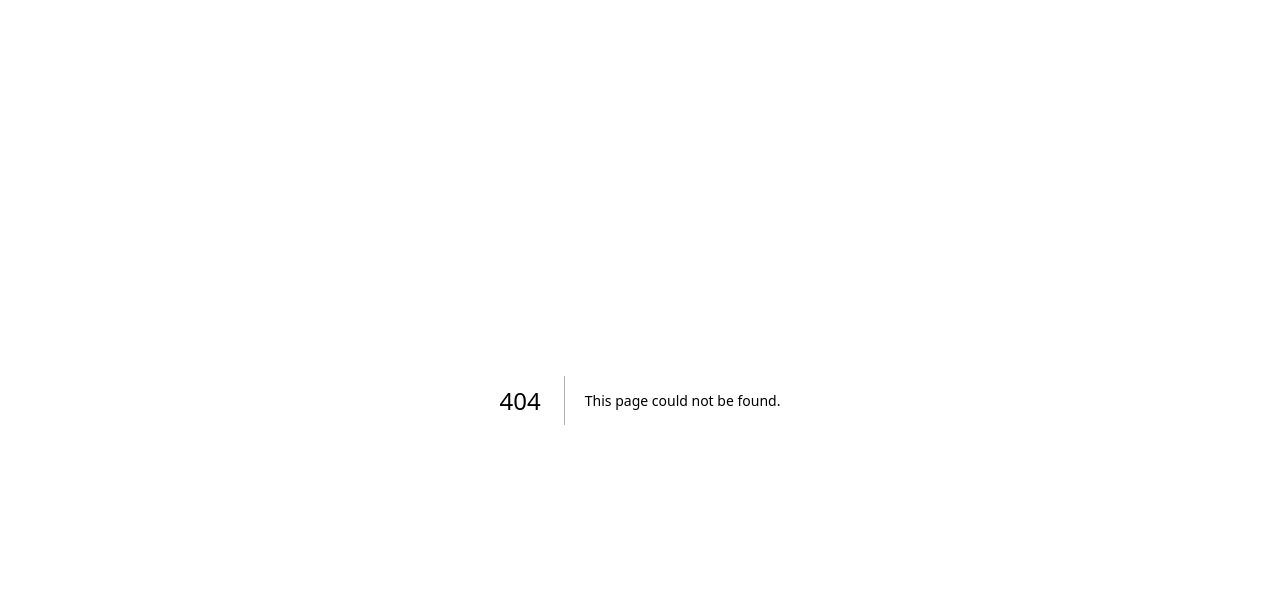
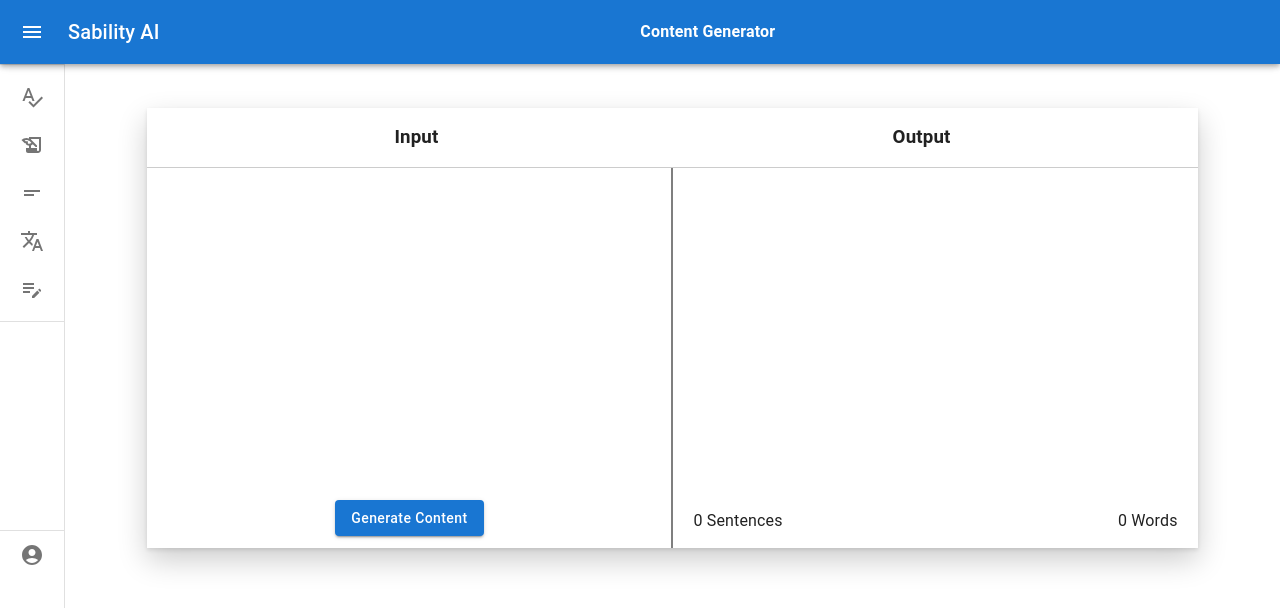
Before and after one commit to tope-olajide/sabi-ai, a Next.js app: page /generate in a window 1280 px wide. Before the commit this address had no page. Shown: the top 608 px of the page. Built offline with nearby package versions, Linux system fonts and the light colour scheme.

Commit message:
Implement the content generator page

```diff
--- /dev/null
+++ b/src/app/generate/ContentGenerator.tsx
@@ -0,0 +1,91 @@
+"use client";
+import SideBar from "@/components/SideBar";
+import Button from "@mui/material/Button";
+
+import Radio from "@mui/material/Radio";
+import RadioGroup from "@mui/material/RadioGroup";
+import FormControlLabel from "@mui/material/FormControlLabel";
+import FormControl from "@mui/material/FormControl";
+import FormLabel from "@mui/material/FormLabel";
+import { useState, ChangeEvent, useRef } from "react";
+import Select, { SelectChangeEvent } from "@mui/material/Select";
+import InputLabel from "@mui/material/InputLabel";
+import MenuItem from "@mui/material/MenuItem";
+
+const ContentGenerator = () => {
+  const [value, setValue] = useState("Short");
+  const editorRef = useRef<HTMLDivElement | null>(null);
+  const outputRef = useRef<HTMLDivElement | null>(null);
+  const [age, setAge] = useState("");
+
+  const handleChange = (event: SelectChangeEvent) => {
+    setAge(event.target.value as string);
+  };
+
+  const [isSummarizing, setIsSummarizing] = useState(false);
+
+  const summarizeText = async () => {
+    const textData = editorRef.current!.innerText;
+    if (!textData.trim()) {
+      return;
+    }
+    try {
+      setIsSummarizing(true);
+      const response = await fetch("http://localhost:5000/summarize-text", {
+        method: "POST",
+        headers: {
+          "Content-Type": "application/json",
+        },
+        body: JSON.stringify({
+          textData: editorRef.current!.innerText,
+          length: value,
+        }),
+      });
+      const result = await response.json();
+      console.log(result.queryResult.response);
+      setIsSummarizing(false);
+      const paraphrasedText = result.queryResult.response;
+      outputRef.current!.innerHTML = "";
+      outputRef.current!.innerHTML = paraphrasedText;
+    } catch (error) {
+      setIsSummarizing(false);
+      console.log(error);
+    }
+  };
+  return (
+    <>
+      <SideBar pageTitle="Content Generator">
+        <section className="input-output-container">
+          <div className="translate-header-section">
+           <h3>Input</h3><h3>Output</h3>
+          </div>
+          <section className="input-output-section">
+            <section className="input-container">
+              <div contentEditable className="editable" ref={editorRef}></div>
+              <div className="sub_div generate_sub_div">
+
+                <Button
+                  sx={{ textTransform: "Capitalize" }}
+                  variant="contained"
+                  onClick={summarizeText}
+                  disabled={isSummarizing}
+                >
+                  Generate Content
+                </Button>
+              </div>
+            </section>
+            <section className="output-container">
+              <div className="output" ref={outputRef}></div>
+              <div className="sub_div">
+                <p>0 Sentences </p>
+
+                <p>0 Words</p>
+              </div>
+            </section>
+          </section>
+        </section>
+      </SideBar>
+    </>
+  );
+};
+export default ContentGenerator;
--- /dev/null
+++ b/src/app/generate/page.tsx
@@ -0,0 +1,10 @@
+import ContentGenerator from "./ContentGenerator"
+
+const ContentGeneratorPage = () => {
+    return (
+        <>
+        <ContentGenerator />
+        </>
+    )
+}
+export default ContentGeneratorPage
--- a/src/app/globals.css
+++ b/src/app/globals.css
@@ -66,6 +66,9 @@ body {
   align-items: center;
   justify-content: space-between;
 }
+.generate_sub_div{
+  justify-content: center;
+}
 .output-container {
   border-left: 1px solid rgba(0, 0, 0, 0.5);
 }
--- a/src/app/grammar-checker/Editor.tsx
+++ b/src/app/grammar-checker/Editor.tsx
@@ -54,7 +54,7 @@ const Editor = () => {
     }
     try {
       setIsCheckingGrammar(true);
-      const response = await fetch("http://localhost:5000/grammar-chec", {
+      const response = await fetch("http://localhost:5000/grammar-check", {
         method: "POST",
         headers: {
           "Content-Type": "application/json",
@@ -121,7 +121,7 @@ const Editor = () => {
     timer = newTimer;
   };
 
-  const handlePaste = (e) => {
+  const handlePaste = (e:any) => {
     e.preventDefault();
     const text = e.clipboardData.getData("text/plain");
     const selection = window.getSelection();
--- a/src/components/SideBar.tsx
+++ b/src/components/SideBar.tsx
@@ -159,7 +159,7 @@ export default function SideBar({ children, pageTitle }:any) {
             <ListItem key={text} disablePadding sx={{ display: "block" }}>
               <Link
                 underline="none"
-                href={index == 0 ? "/" : index == 1 ? "/paraphraser": index == 2 ? "/summarize" : "#"}
+                href={index == 0 ? "/" : index == 1 ? "/paraphraser": index == 2 ? "/summarize": index == 3 ? "/translate" : "generate"}
               >
                 {" "}
                 <ListItemButton
```
Also changed, not shown: src/app/grammar-checker/editor.css (+11 -0 lines).
